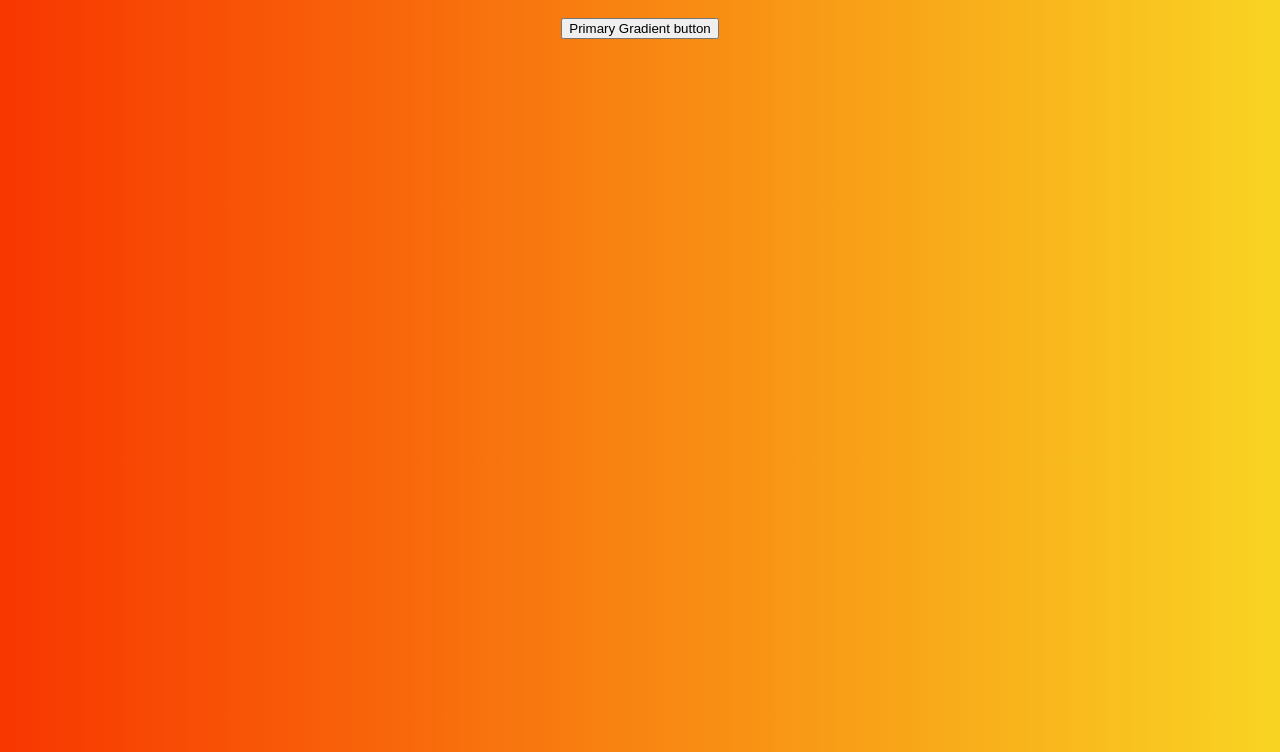
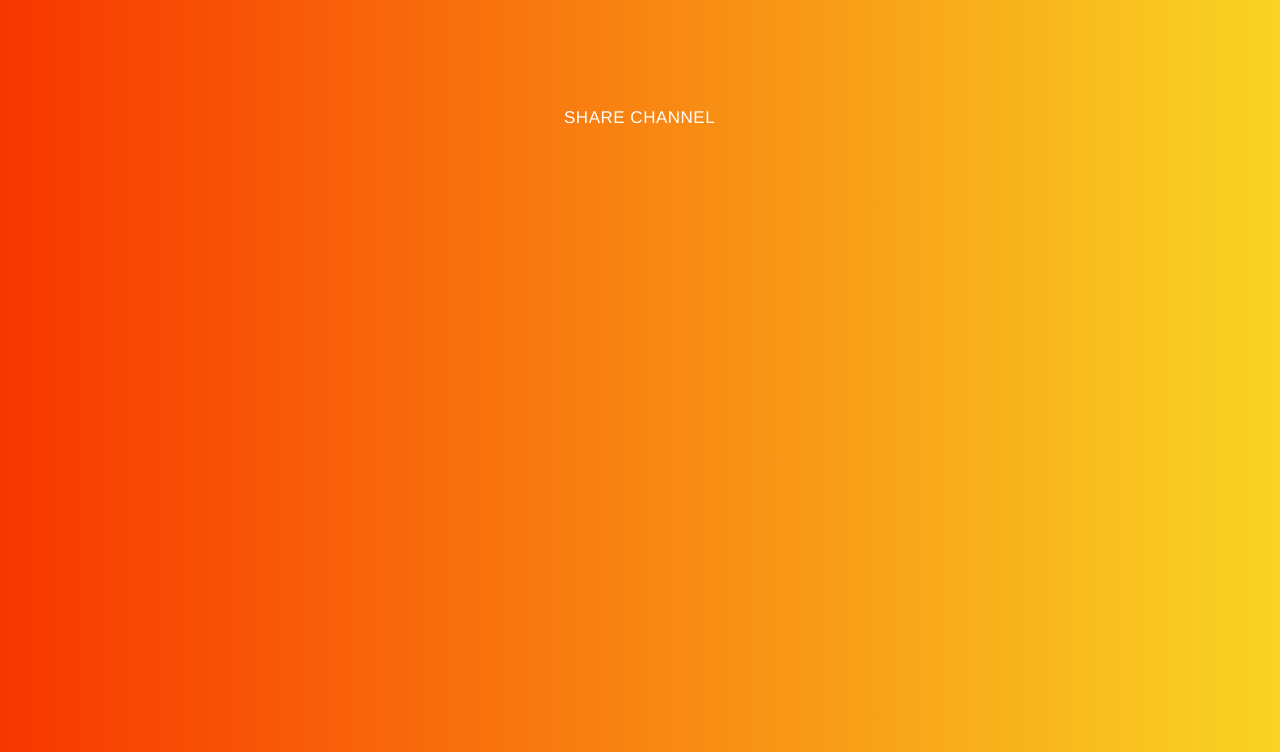
Before and after one commit to miki20081/miki20081.github.io, a plain HTML site: page index.html in a window 1280 px wide. Shown: the part 48-800 px from the top of the page. Drawn offline with Linux system fonts and the light colour scheme.

Commit message:
Update index.html

```diff
--- a/index.html
+++ b/index.html
@@ -13,6 +13,8 @@
 </style>
 <body>
     <h1>Welcome to miki20081 website.</h1>
-    <button class="button button2">Primary Gradient button</button>
+    <div class="wrapper">
+        <a href="#" class="fancy-button pop-onhover bg-gradient3"><span>Share Channel</span></a>
+    </div><!-- /.wrapper -->
 </body>
 </html>
```
